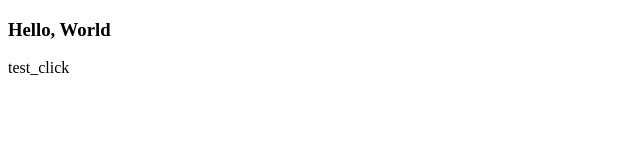
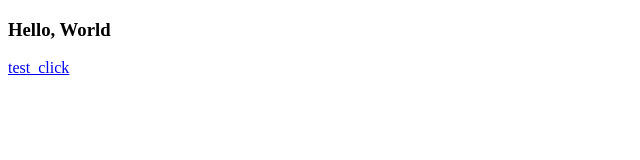
Before and after one commit to familyuu/azureAngularWebApp, an Angular app: page / in a window 1280 px wide. Shown: the top 160 px of the page, without its empty margins (0-640 px from the left). Built offline with nearby package versions, Linux system fonts and the light colour scheme.

Commit message:
Update app.component.html

```diff
--- a/src/app/app.component.html
+++ b/src/app/app.component.html
@@ -1,5 +1,5 @@
 <div>
   <h3>Hello, {{ value }}</h3>
-  <div (click)="test_click()">test_click</div>
-  <div *ngIf="response">{{ response }}</div>
+  <a (click)="test_click()" href="#">test_click</a>
+  <div *ngIf="status">{{ status }}</div>
 </div>
```
